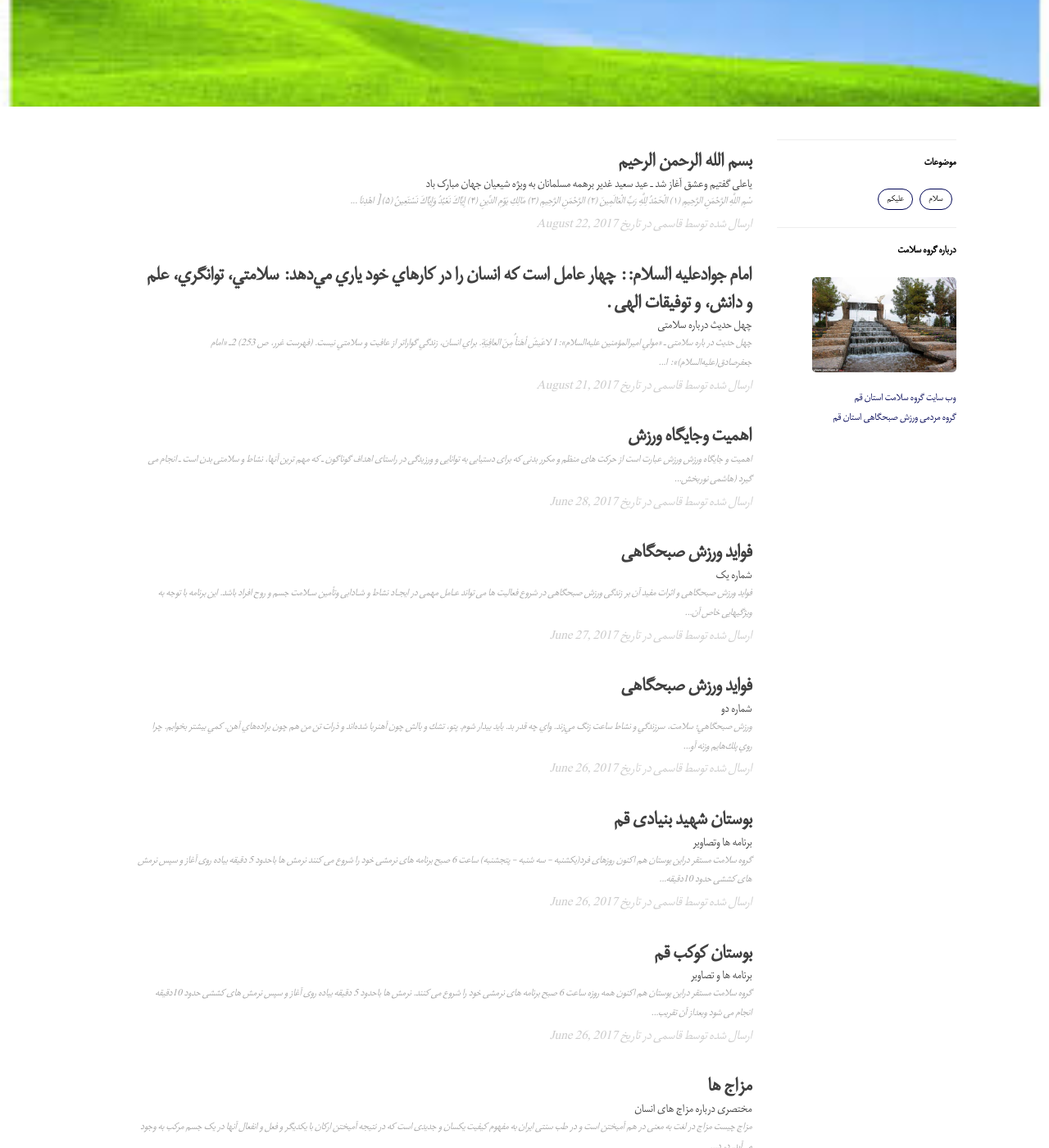
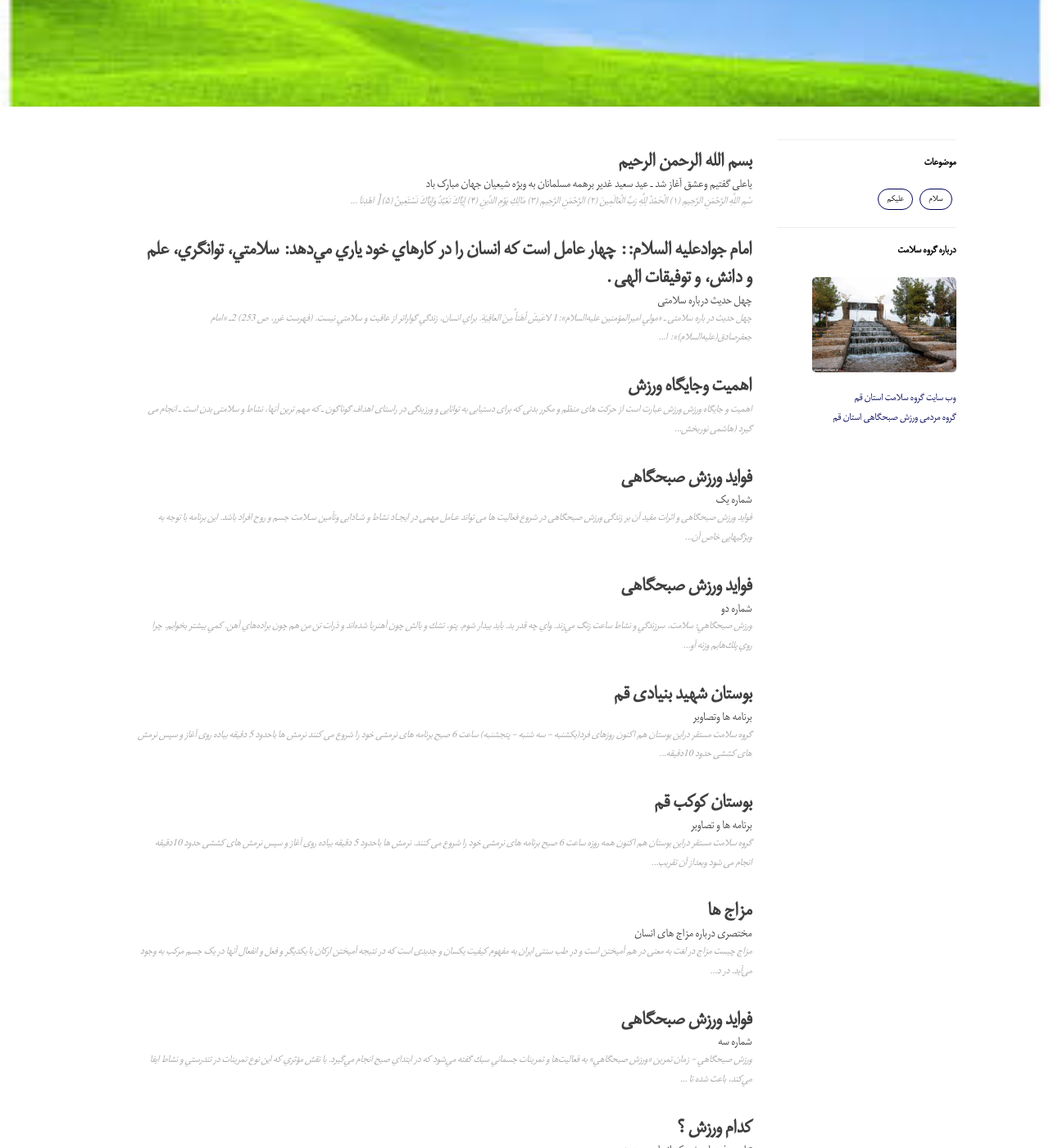
Before and after one commit to grouh-salamat/grouh-salamat.github.io, a Jekyll site: the page built from index.html, in a window 1280 px wide and 1400 px high, scrolled down 288 px. Shown: the whole window at 82% size. Built offline with Jekyll 4.4.1, drawn with Linux system fonts in a browser that asks for light colours; the list of posts is cut into pages by our own code; some of the changed text lies outside the part shown.

Commit message:
remove space 2

```diff
--- a/index.html
+++ b/index.html
@@ -18,9 +18,6 @@ description: "گروه سلامت"
             {{ post.content | strip_html | truncate:200 }}
         </div>
     </a>
-    <p class="post-meta">
-        ارسال شده توسط {% if post.author %}{{ post.author }}{% else %}{{ site.title }}{% endif %} در تاریخ {{ post.date | date: "%B %-d, %Y" }}
-    </p>
 </div>
 
 {% endfor %}
```
